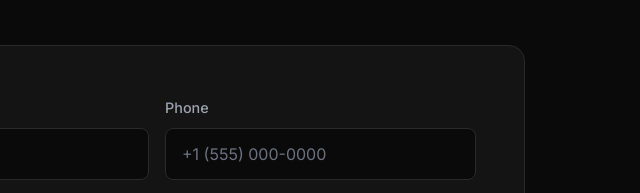
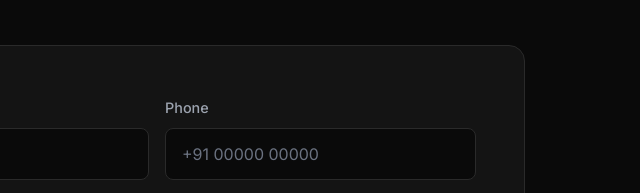
Before and after one commit to zorotechsolution/zoe-tattoo-studio, a plain HTML site: page contact.html in a window 1280 px wide. Shown: the part 1850-2043 px from the top of the page, 483-1123 px from the left. Drawn offline with nearby package versions, Linux system fonts and the light colour scheme.

Commit message:
placeholder change

```diff
--- a/contact.html
+++ b/contact.html
@@ -224,7 +224,7 @@
                 </div>
                 <div class="col-md-6">
                   <label for="bookPhone" class="form-label-custom">Phone</label>
-                  <input type="tel" class="form-control form-control-custom" id="bookPhone" placeholder="+1 (555) 000-0000" required>
+                  <input type="tel" class="form-control form-control-custom" id="bookPhone" placeholder="+91 00000 00000" required>
                 </div>
               </div>
               <div class="row g-3 mb-3">
```
